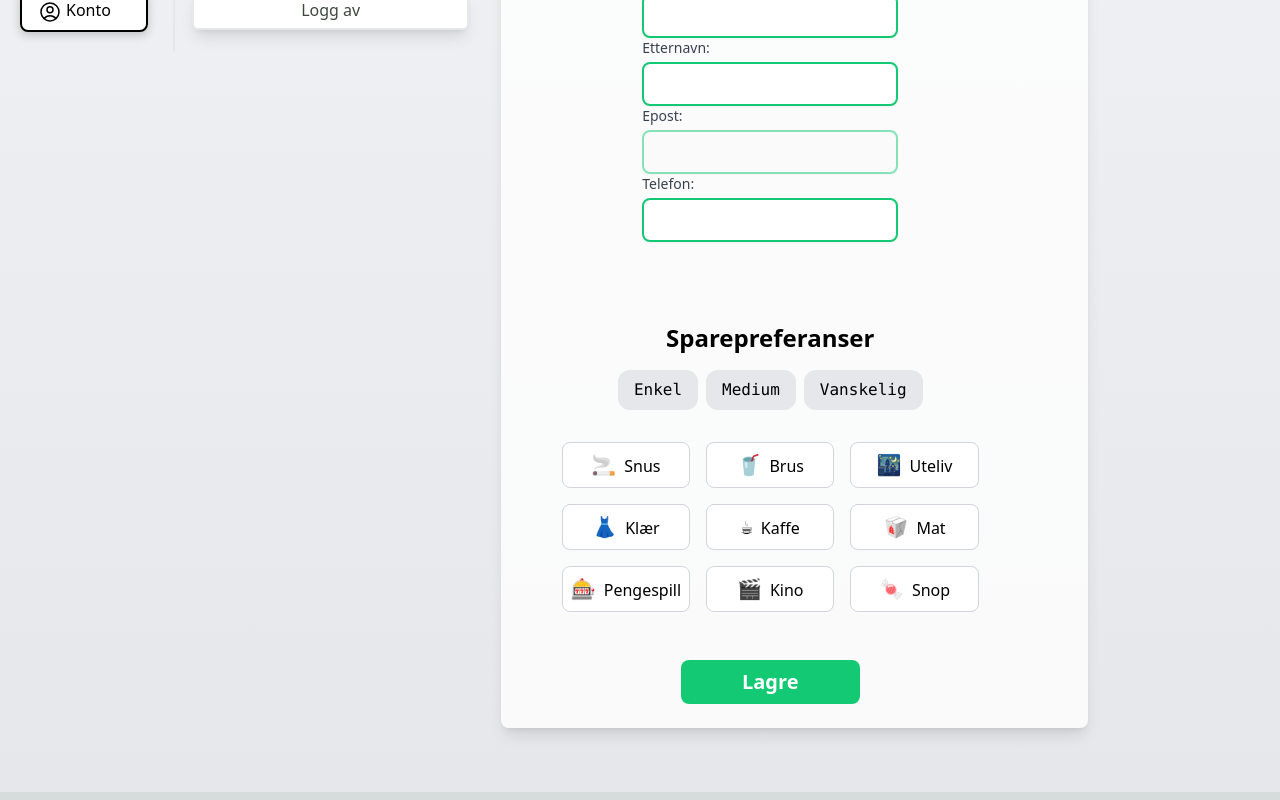
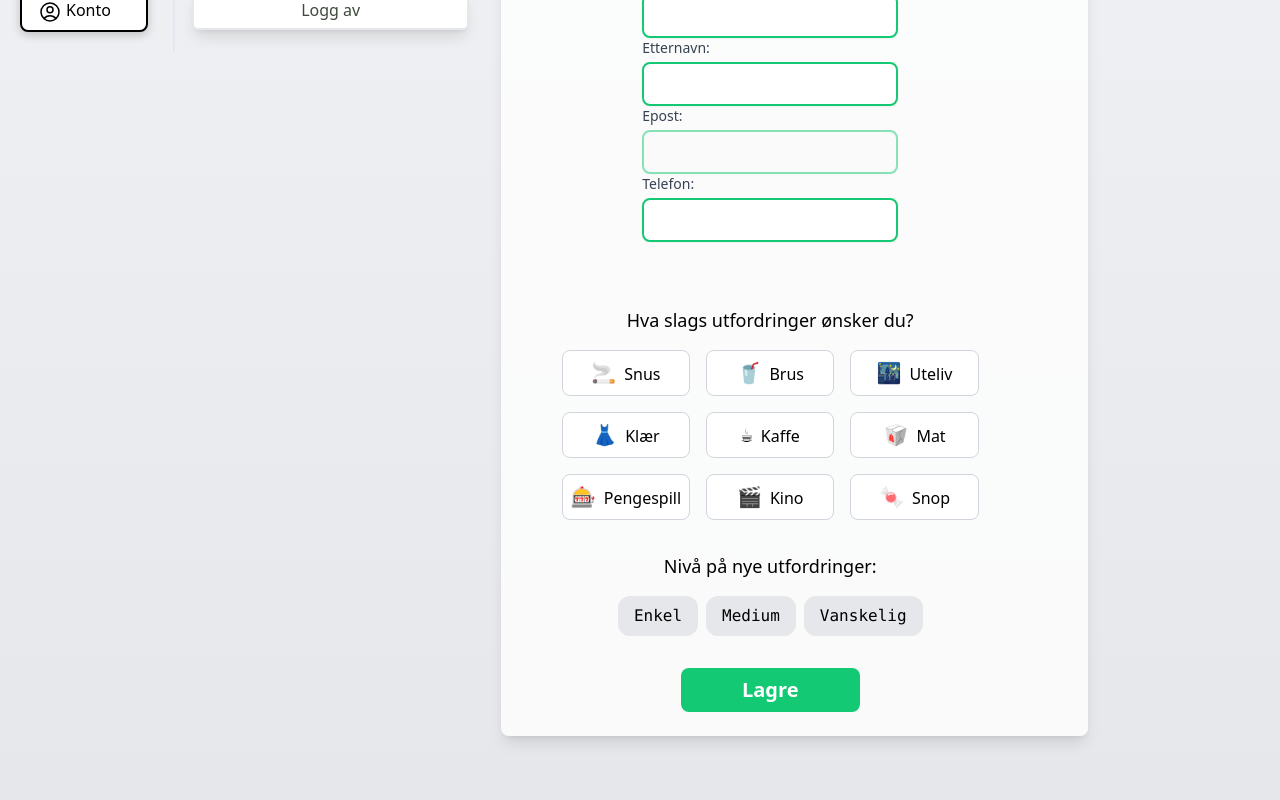
Before and after one commit to emilaastrom/Systemutvikling2-Frontend, a Next.js app: page /profile in a window 1280 px wide. Shown: the part 450-1250 px from the top of the page. Built offline with nearby package versions, Linux system fonts and the light colour scheme; no server answers.

Commit message:
customizeexperience: Autoupdate with API

```diff
--- a/src/app/components/settings/CustomizeExperience.tsx
+++ b/src/app/components/settings/CustomizeExperience.tsx
@@ -42,13 +42,18 @@ const CustomizeExperience = ({
     const [isMounted, setIsMounted] = useState(false);
     const apiHandler = useApiHandler();
     const [tempOptions, setTempOptions] = useState([]);
+    const [tempDifficulty, setTempDifficulty] = useState("");
 
     const putDifficulty = async (difficulty) => {
+        const diffJSON = JSON.stringify({
+            defaultDifficulty: difficulty,
+        });
         try {
-            console.log("Updating difficulty to: ", difficulty);
+            console.log("Updating difficulty YIPPIIII: ", difficulty);
             await apiHandler("user", "put", "/updateUser", {
                 defaultDifficulty: difficulty,
             });
+            setTempDifficulty(difficulty);
         } catch (error) {
             console.error(error);
         }
@@ -74,15 +79,13 @@ const CustomizeExperience = ({
                 const userOptions = userData.data.options;
                 setTempOptions([...userOptions]);
 
-                if (setSelectedDifficulty) {
-                    setSelectedDifficulty(userData.data.defaultDifficulty);
-                } else {
+                if (!tempDifficulty) {
+                    setTempDifficulty(userData.data.defaultDifficulty);
                     putDifficulty(userData.data.defaultDifficulty);
                 }
 
-                if (setSelectedChallenges) {
-                    setSelectedChallenges([...userOptions]);
-                } else {
+                if (!tempOptions) {
+                    setTempOptions([...userOptions]);
                     putChallengeOptions([...userOptions]);
                 }
             } catch (error) {
@@ -139,40 +142,21 @@ const CustomizeExperience = ({
     };
 
     const handleSetDifficulty = (difficulty) => {
-        if (setSelectedDifficulty) {
-            setSelectedDifficulty(difficulty);
-        } else {
-            putDifficulty(difficulty);
-        }
+        putDifficulty(difficulty);
     };
 
     return (
-        <div className="flex flex-col items-center justify-center text-black p-4">
+        <div className="flex flex-col items-center justify-center text-black px-4 ">
             <motion.div
                 initial={{ opacity: 0 }}
                 animate={{ opacity: isMounted ? 1 : 0 }}
                 transition={{ duration: 0.5 }}
                 className="text-center"
             >
-                <h1 className="font-semibold text-2xl mb-4 dark:text-white">
-                    Sparepreferanser
+                <h1 className="font-regular text-lg text-black mb-4 dark:text-white">
+                    Hva slags utfordringer ønsker du?
                 </h1>
-                {/* Selected Difficulty Buttons */}
-                <div className="flex space-x-2 justify-center mb-8">
-                    {["EASY", "MEDIUM", "HARD"].map((difficulty) => (
-                        <button
-                            key={difficulty}
-                            onClick={() => handleSetDifficulty(difficulty)}
-                            className={`py-2 px-4 rounded-xl font-mono ${
-                                parentSelectedDifficulty === `${difficulty}`
-                                    ? "bg-green-500 text-white dark:text-black" // Active button styling
-                                    : "bg-gray-200 font-normal" // Inactive button styling
-                            }`}
-                        >
-                            {languageMapping[difficulty]}
-                        </button>
-                    ))}
-                </div>
+
                 {/* Challenge Selection */}
                 <div className="grid grid-cols-2 md:grid-cols-3 gap-4">
                     {challenges.map((challenge) => (
@@ -198,6 +182,23 @@ const CustomizeExperience = ({
                         </motion.div>
                     ))}
                 </div>
+                {/* Selected Difficulty Buttons */}
+                <p className="pt-8 text-lg pb-4 dark:text-white">Nivå på nye utfordringer:</p>
+                <div className="flex space-x-2 justify-center">
+                    {["EASY", "MEDIUM", "HARD"].map((difficulty) => (
+                        <button
+                            key={difficulty}
+                            onClick={() => handleSetDifficulty(difficulty)}
+                            className={`py-2 px-4 rounded-xl font-mono ${
+                                tempDifficulty === `${difficulty}`
+                                    ? "bg-green-500 text-white dark:text-black" // Active button styling
+                                    : "bg-gray-200 font-normal" // Inactive button styling
+                            }`}
+                        >
+                            {languageMapping[difficulty]}
+                        </button>
+                    ))}
+                </div>
             </motion.div>
         </div>
     );
```
